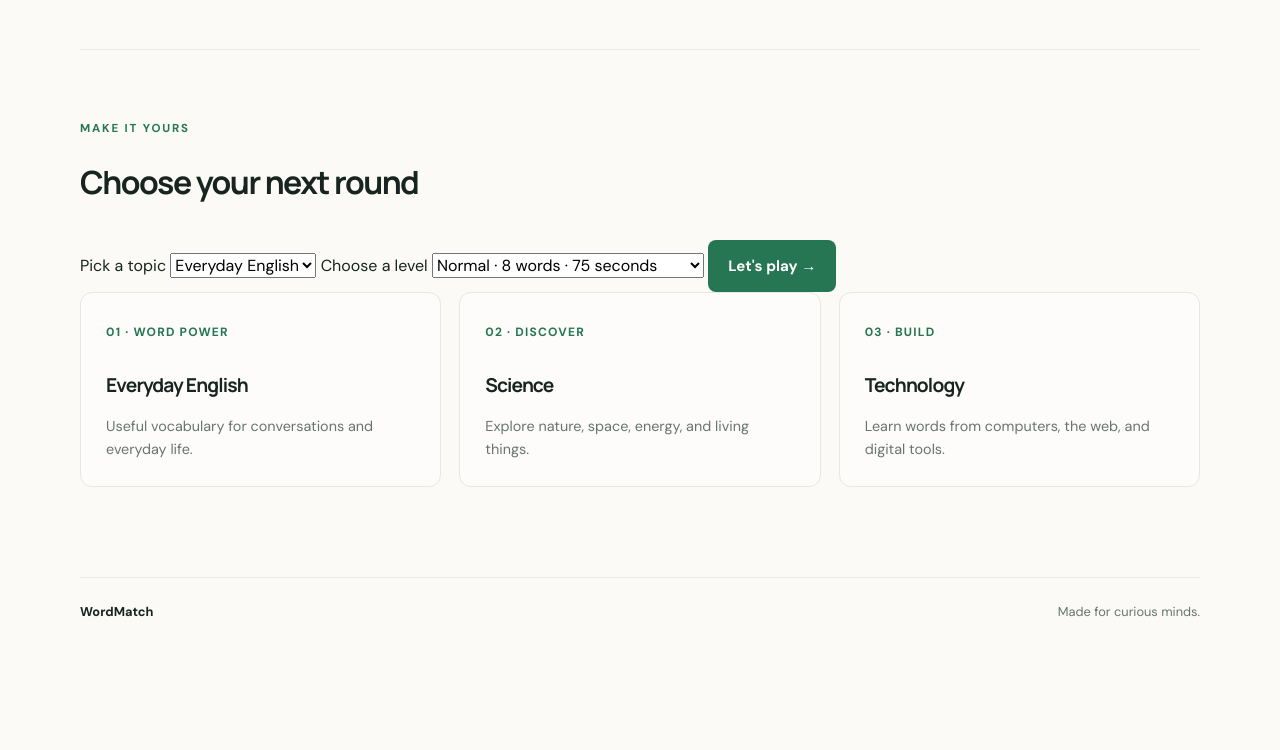
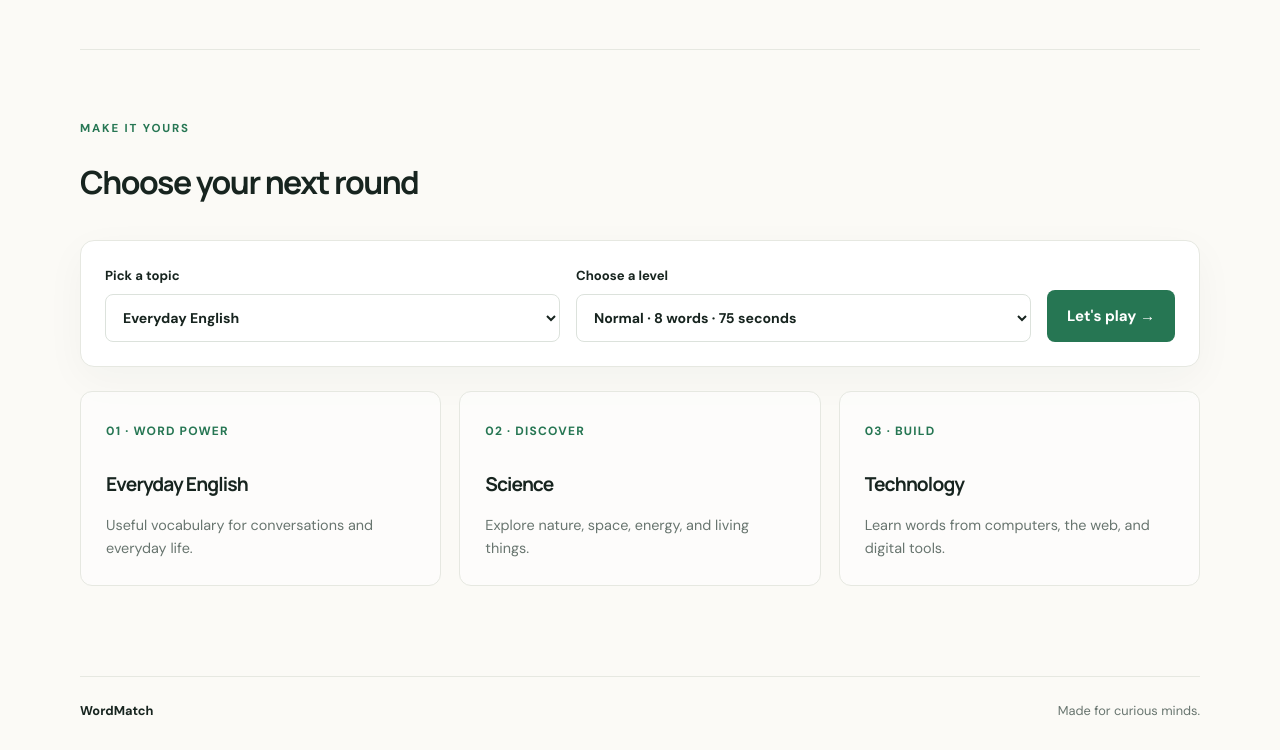
Before and after one commit to ugochi74/word-matching, a Flask app: page / in a window 1280 px wide. Shown: the part 770-1520 px from the top of the page. Before the commit the page ends 1387 px from the top, so only its background shows below. Run offline with Flask 3, Linux system fonts and the light colour scheme.

Commit message:
Style topic selection, personal bests, and streak displays

```diff
--- a/static/css/style.css
+++ b/static/css/style.css
@@ -24,3 +24,16 @@
 .difficulty-cta{font-size:.82rem;font-weight:700;color:var(--green)}
 .results-note{margin:18px 0 0;font-size:.78rem}
 @media(max-width:760px){.round-stats{grid-template-columns:repeat(3,minmax(0,1fr));gap:7px}.round-stat{padding:10px 8px}.round-stat strong{font-size:.82rem}.stat-label{font-size:.55rem}.timer-track{margin-bottom:14px}}
+
+
+/* Topic picker and score/streak records */
+.game-choice-form{display:grid;grid-template-columns:1fr 1fr auto;align-items:end;gap:16px;padding:24px;background:#fff;border:1px solid var(--line);border-radius:14px;box-shadow:0 12px 40px rgba(31,54,42,.04);margin-bottom:24px}
+.game-choice-form label{display:grid;gap:8px;font-size:.82rem;font-weight:700;color:var(--ink)}
+.game-choice-form select{width:100%;min-width:0;padding:13px;border:1px solid #dce2dc;border-radius:8px;background:#fff;color:var(--ink);font:inherit;font-size:.88rem}
+.category-grid{margin-top:22px}
+.result-stats{display:grid;grid-template-columns:repeat(4,minmax(0,1fr));gap:10px;margin:26px 0 18px;text-align:left}
+.result-stats>div{display:grid;gap:7px;padding:14px 12px;background:rgba(255,255,255,.65);border:1px solid rgba(39,118,83,.12);border-radius:9px;min-width:0}
+.result-stats .stat-label{font-size:.57rem;line-height:1.4}
+.result-stats strong{font:700 .9rem 'Manrope',sans-serif;overflow-wrap:anywhere}
+.record-message{min-height:1.4em;margin:0 0 16px;color:var(--green);font-size:.9rem;font-weight:700}
+@media(max-width:760px){.game-choice-form{grid-template-columns:1fr;padding:18px}.game-choice-form .button{width:100%}.result-stats{grid-template-columns:repeat(2,minmax(0,1fr));gap:8px}.result-stats>div{padding:11px 9px}.result-stats strong{font-size:.82rem}}
```
